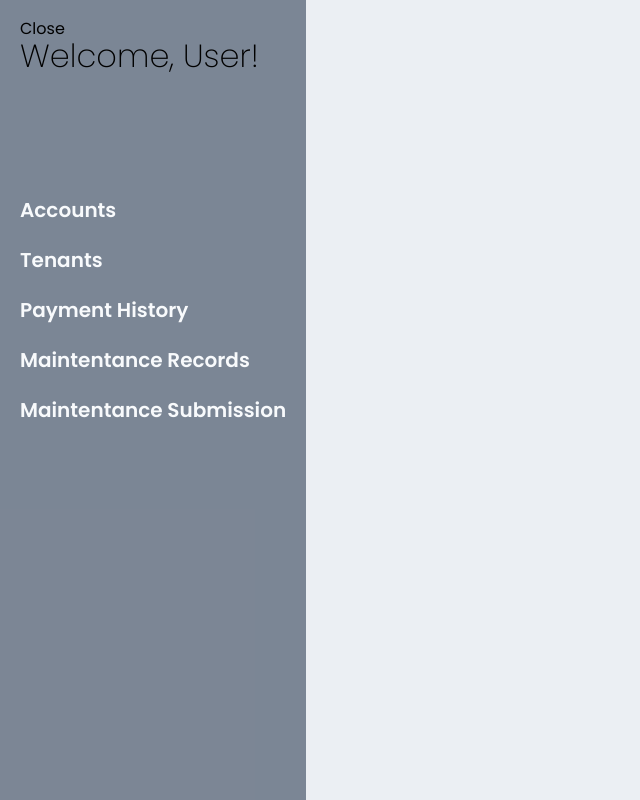
After one commit to YVISS/Apt-Ease, a PHP site: page /main.php in a window 1280 px wide. The commit adds this page. Shown: the whole page, without its empty margins (0-640 px from the left). Run offline with PHP 8.4, Linux system fonts and the light colour scheme.

Commit message:
added main

```diff
--- /dev/null
+++ b/main.css
@@ -0,0 +1,51 @@
+
+
+
+
+.main__wrapper{
+    width: 100%;
+    display: flex;
+    align-items: center;
+    background-color: rgba(203, 213, 225, 0.39);
+}
+
+.main__sidebar{
+    width: auto;
+    background-color: rgba(71, 85, 105, 0.678);
+    height: 100vh;
+    display: flex;
+    justify-content: start;
+    flex-direction: column;
+    align-items: center;
+    z-index: 9999;
+}
+
+
+.main__user{
+    width: 100%;
+    padding: 20px 20px 10px 20px;
+    margin-bottom: 100px;
+
+}
+
+h1{
+    font-weight: 290;
+}
+
+.main__sidebar nav ul li a{
+    display: flex;
+    width: 100%;
+    color: rgb(248, 250, 252);
+    font-weight: 600;
+    align-items: end;
+    justify-content: start;
+    font-size: 20px;
+    padding: 10px 20px 10px 20px;
+}
+
+
+a:hover{
+    transition: 0.3s ease-in;
+    background-color: rgba(71, 85, 105, 0.774);
+    cursor: pointer;
+}
--- /dev/null
+++ b/main.php
@@ -0,0 +1,44 @@
+<!DOCTYPE html>
+<html lang="en">
+<head>
+    <meta charset="UTF-8">
+    <meta name="viewport" content="width=device-width, initial-scale=1.0">
+    <link rel="stylesheet" href="modern-normalize.css">
+    <link rel="stylesheet" href="utils.css">
+    <link rel="stylesheet" href="main.css">
+
+    <title>Main | AptEase</title>
+</head>
+<body>
+    <div class="main__wrapper">
+        <div class="main__sidebar">
+            <div class="main__user">
+                <span class="close">Close</span>
+                <h1>Welcome, User!</h1>
+            </div>
+            <div class="main__sidebarlinks">
+                <nav>
+                    <ul>
+                        <li>
+                            <a href="#">Accounts</a>
+                            <a href="#">Tenants</a>
+                            <a href="#">Payment History</a>
+                            <a href="#">Maintentance Records</a>
+                            <a href="#">Maintentance Submission</a>
+                        </li>
+                    </ul>
+                </nav>
+            </div>
+
+        </div>
+        <div class="main__middlecontent">
+
+        </div>
+        <div class="main__footer">
+            <footer>
+
+            </footer>
+        </div>
+    </div>
+</body>
+</html>
--- a/utils.css
+++ b/utils.css
@@ -3,10 +3,10 @@
 
 :root{
     --poppins: "Poppins", sans-serif;
-    --slate300: #cbd5e1;
+    --slate300: rgb(203, 213, 225);
     --slate600: rgb(71, 85, 105);
     --slate900: rgb(15, 23, 42);
-    --slate50: #f8fafc;
+    --slate50: rgb(248, 250, 252);
 }
 *{
     margin: 0;
```
